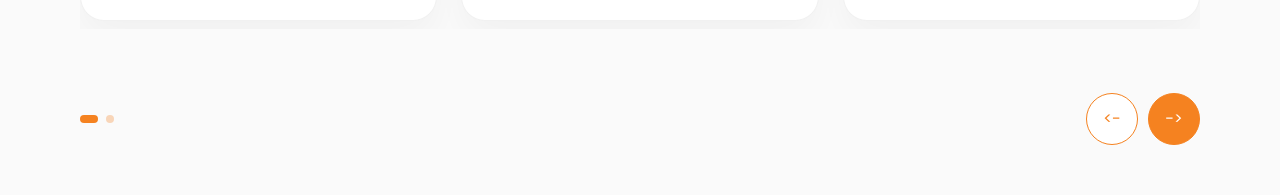
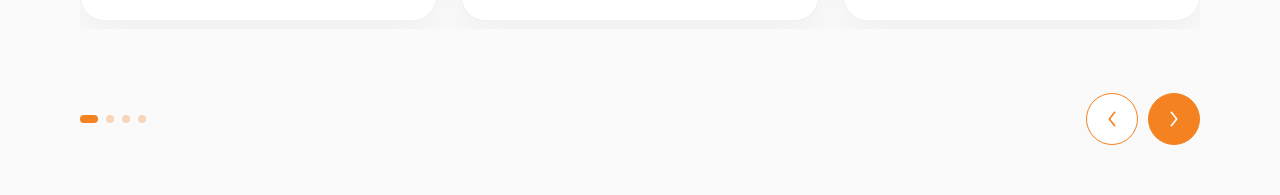
Before and after one commit to habibtitraoui/mercus.ai, a React (Vite) app: page / in a window 1280 px wide. Shown: the part 4411-4606 px from the top of the page. Built offline with nearby package versions, Linux system fonts and the light colour scheme.

Commit message:
fix slider

```diff
--- a/src/features/landing/LandingPage.tsx
+++ b/src/features/landing/LandingPage.tsx
@@ -12,10 +12,10 @@ import { WorkforceSection } from './sections/WorkforceSection'
 
 export function LandingPage() {
   return (
-    <div className="w-full pt-[88px] sm:pt-24 md:pt-[108px] lg:pt-[120px] 2xl:pt-[124px]">
+    <div className="w-full pt-22 sm:pt-24 md:pt-27 lg:pt-30 2xl:pt-31">
       <Header />
 
-      <main className="mx-auto w-full max-w-[1688px] space-y-16 px-4 sm:px-6 md:space-y-20 md:px-12 lg:px-20 2xl:px-[124px]">
+      <main className="mx-auto w-full max-w-422 space-y-16 px-4 sm:px-6 md:space-y-20 md:px-12 lg:px-20 2xl:px-31">
         <HeroSection />
         <ProblemsSection />
         <WorkforceSection />
--- a/src/features/landing/components/ui/FeatureIcon.tsx
+++ b/src/features/landing/components/ui/FeatureIcon.tsx
@@ -285,6 +285,26 @@ const iconMap = {
       />
     </>
   ),
+  chevronLeft: (
+  <path
+    d="M22 8l-8 10 8 10"
+    fill="none"
+    stroke="currentColor"
+    strokeWidth="2.6"
+    strokeLinecap="round"
+    strokeLinejoin="round"
+  />
+),
+chevronRight: (
+  <path
+    d="M14 8l8 10-8 10"
+    fill="none"
+    stroke="currentColor"
+    strokeWidth="2.6"
+    strokeLinecap="round"
+    strokeLinejoin="round"
+  />
+),
 } as const
 
 export function FeatureIcon({ name, className = '' }: FeatureIconProps) {
--- a/src/features/landing/sections/ComplexitySection.tsx
+++ b/src/features/landing/sections/ComplexitySection.tsx
@@ -6,13 +6,13 @@ export function ComplexitySection() {
     <section className="text-center">
       <div className="flex flex-col items-center text-center">
         <Eyebrow id="how-it-works">Simple flow</Eyebrow>
-        <h2 className="mx-auto max-w-[980px] text-center text-[clamp(2.25rem,6vw,64px)] font-semibold leading-[1.12] tracking-[-0.045em] text-[#111111]">
+        <h2 className="mx-auto max-w-245 text-center text-[clamp(2.25rem,6vw,64px)] font-semibold leading-[1.12] tracking-[-0.045em] text-[#111111]">
           We hate complexity
         </h2>
       </div>
       <div className="mt-16 grid grid-cols-1 items-center gap-7 lg:grid-cols-[minmax(280px,1fr)_minmax(320px,1fr)] lg:gap-10">
         <div
-          className="relative mx-auto h-[200px] w-[200px] rounded-full shadow-[inset_0_22px_30px_rgba(255,255,255,0.25),inset_0_-16px_24px_rgba(132,64,0,0.22),0_28px_40px_rgba(230,129,32,0.2)] sm:h-[240px] sm:w-[240px]"
+          className="relative mx-auto h-50 w-50 rounded-full shadow-[inset_0_22px_30px_rgba(255,255,255,0.25),inset_0_-16px_24px_rgba(132,64,0,0.22),0_28px_40px_rgba(230,129,32,0.2)] sm:h-60 sm:w-60"
           aria-hidden="true"
           style={{
             background:
@@ -20,7 +20,7 @@ export function ComplexitySection() {
           }}
         >
           <div className="absolute inset-7 rounded-full border-2 border-[rgba(255,225,184,0.65)]" />
-          <span className="absolute top-[25px] left-[99px] h-[150px] w-0.5 rotate-[32deg] bg-[rgba(255,226,182,0.7)] sm:top-7 sm:left-[119px] sm:h-[184px]" />
+          <span className="absolute top-6.25 left-24.75 h-37.5 w-0.5 rotate-32 bg-[rgba(255,226,182,0.7)] sm:top-7 sm:left-[119px] sm:h-[184px]" />
           <span className="absolute top-[25px] left-[99px] h-[150px] w-0.5 -rotate-[32deg] bg-[rgba(255,226,182,0.7)] sm:top-7 sm:left-[119px] sm:h-[184px]" />
           <span className="absolute top-[99px] left-[25px] h-0.5 w-[150px] rotate-[24deg] bg-[rgba(255,226,182,0.7)] sm:top-[119px] sm:left-7 sm:w-[184px]" />
           <span className="absolute top-[99px] left-[25px] h-0.5 w-[150px] -rotate-[24deg] bg-[rgba(255,226,182,0.7)] sm:top-[119px] sm:left-7 sm:w-[184px]" />
--- a/src/features/landing/sections/TestimonialsSection.tsx
+++ b/src/features/landing/sections/TestimonialsSection.tsx
@@ -1,127 +1,121 @@
-import { useEffect, useRef, useState } from 'react'
+import { useRef, useState, useEffect } from 'react'
 import { Eyebrow } from '../components/ui/Eyebrow'
+import { FeatureIcon } from '../components/ui/FeatureIcon'
 import { testimonials } from '../data/content'
 
 export function TestimonialsSection() {
-  const [activePage, setActivePage] = useState(0)
-  const [slidesPerView, setSlidesPerView] = useState(1)
-  const slideRefs = useRef<Array<HTMLElement | null>>([])
+  const [activeSlide, setActiveSlide] = useState(0)
+  const containerRef = useRef<HTMLDivElement>(null)
 
+  const slidesPerView = window.innerWidth >= 1024 ? 3 : window.innerWidth >= 768 ? 2 : 1
+
+  const totalSlides = testimonials.length
+  const maxIndex = totalSlides - slidesPerView
+
+  const scrollToSlide = (index: number) => {
+    if (!containerRef.current) return
+    const container = containerRef.current
+    const slideWidth = container.scrollWidth / totalSlides
+    container.scrollTo({
+      left: slideWidth * index,
+      behavior: 'smooth',
+    })
+    setActiveSlide(index)
+  }
+
+  const prevSlide = () => {
+    const newIndex = activeSlide === 0 ? maxIndex : activeSlide - 1
+    scrollToSlide(newIndex)
+  }
+
+  const nextSlide = () => {
+    const newIndex = activeSlide === maxIndex ? 0 : activeSlide + 1
+    scrollToSlide(newIndex)
+  }
+
+  // Update activeSlide on resize (optional)
   useEffect(() => {
     const handleResize = () => {
-      const nextSlidesPerView =
-        window.innerWidth >= 1024 ? 3 : window.innerWidth >= 768 ? 2 : 1
-
-      setSlidesPerView(nextSlidesPerView)
-      setActivePage((current) =>
-        Math.min(current, Math.max(0, testimonials.length - nextSlidesPerView)),
-      )
+      setActiveSlide((prev) => Math.min(prev, maxIndex))
     }
-
-    handleResize()
     window.addEventListener('resize', handleResize)
-
-    return () => {
-      window.removeEventListener('resize', handleResize)
-    }
-  }, [])
-
-  useEffect(() => {
-    slideRefs.current[activePage]?.scrollIntoView({
-      behavior: 'smooth',
-      block: 'nearest',
-      inline: 'start',
-    })
-  }, [activePage])
-
-  const pageCount = Math.max(1, testimonials.length - slidesPerView + 1)
-
-  const previousTestimonial = () => {
-    setActivePage((current) => (current === 0 ? pageCount - 1 : current - 1))
-  }
-
-  const nextTestimonial = () => {
-    setActivePage((current) => (current === pageCount - 1 ? 0 : current + 1))
-  }
+    return () => window.removeEventListener('resize', handleResize)
+  }, [maxIndex])
 
   return (
     <section className="flex flex-col items-center text-center">
       <Eyebrow>Testimonials</Eyebrow>
-      <h2 className="mx-auto max-w-[980px] text-center text-[clamp(2.25rem,6vw,64px)] font-semibold leading-[1.12] tracking-[-0.045em] text-[#111111]">
+      <h2 className="mx-auto max-w-245 text-center text-[clamp(2.25rem,6vw,64px)] font-semibold leading-[1.12] tracking-[-0.045em] text-[#111111]">
         We all need proof
       </h2>
+
       <div className="mt-16 w-full">
         <div
+          ref={containerRef}
           className="flex snap-x snap-mandatory gap-6 overflow-x-auto scroll-smooth pb-2 [scrollbar-width:none] [&::-webkit-scrollbar]:hidden"
           style={{ msOverflowStyle: 'none' }}
         >
-          {testimonials.map((item, index) => (
+          {testimonials.map((item) => (
             <article
-              className="w-full shrink-0 snap-start basis-full rounded-3xl border border-[rgba(17,17,17,0.06)] bg-white p-[22px] text-left shadow-[0_18px_38px_rgba(17,17,17,0.04)] md:basis-[calc((100%-24px)/2)] lg:basis-[calc((100%-48px)/3)] lg:p-7"
               key={item.name}
-              ref={(node) => {
-                slideRefs.current[index] = node
-              }}
+              className="w-full shrink-0 snap-start basis-full rounded-3xl border border-[rgba(17,17,17,0.06)] bg-white p-5.5 text-left shadow-[0_18px_38px_rgba(17,17,17,0.04)] md:basis-[calc((100%-24px)/2)] lg:basis-[calc((100%-48px)/3)] lg:p-7"
             >
               <div className="flex items-center gap-3">
                 <div className="inline-flex h-12 w-12 items-center justify-center rounded-full border border-[#efefef] text-xl uppercase text-[#111111]">
                   {item.name.charAt(0)}
                 </div>
                 <div>
-                  <h3 className="mt-6 mb-2.5 text-2xl leading-[1.3] text-[#111111]">
-                    {item.name}
-                  </h3>
-                  <p className="text-base leading-7 text-[#6b6b6b] sm:text-2xl sm:leading-[1.45]">
-                    {item.role}
-                  </p>
+                  <h3 className="mt-6 mb-2.5 text-2xl leading-[1.3] text-[#111111]">{item.name}</h3>
+                  <p className="text-base leading-7 text-[#6b6b6b] sm:text-2xl sm:leading-[1.45]">{item.role}</p>
                 </div>
               </div>
-              <p className="my-6 text-base leading-7 text-[#6b6b6b] sm:text-2xl sm:leading-[1.45]">
-                {item.text}
-              </p>
-              <a
-                href="#contact"
-                className="text-base text-[#f58220] no-underline sm:text-xl"
-              >
+
+              <p className="my-6 text-base leading-7 text-[#6b6b6b] sm:text-2xl sm:leading-[1.45]">{item.text}</p>
+
+              <a href="#contact" className="text-base text-[#f58220] no-underline sm:text-xl">
                 Read story
               </a>
             </article>
           ))}
         </div>
       </div>
+
+      {/* Pagination + Arrows */}
       <div className="mt-16 flex w-full flex-col items-center justify-between gap-4 sm:flex-row">
-        <div className="flex gap-2" aria-label="Testimonials pagination">
-          {Array.from({ length: pageCount }).map((_, index) => (
+        {/* Pagination Dots */}
+        <div className="flex gap-2">
+          {testimonials.map((_, index) => (
             <button
-              type="button"
-              key={`testimonial-page-${index + 1}`}
-              aria-label={`Go to testimonial slide ${index + 1}`}
-              aria-pressed={activePage === index}
-              className={`h-2 rounded-full transition-all ${
-                activePage === index
-                  ? 'w-[18px] bg-[#f58220]'
+              key={index}
+              onClick={() => scrollToSlide(index)}
+              className={`h-2 rounded-full transition-all cursor-pointer ${
+                index === activeSlide
+                  ? 'w-4.5 bg-[#f58220]'
                   : 'w-2 bg-[rgba(245,130,32,0.3)]'
               }`}
-              onClick={() => setActivePage(index)}
+              aria-label={`Go to slide ${index + 1}`}
             />
           ))}
         </div>
+
+        {/* Arrows */}
         <div className="flex gap-2.5">
           <button
             type="button"
-            className="h-[52px] w-[52px] rounded-full border border-[#f58220] bg-white text-2xl text-[#f58220]"
+            onClick={prevSlide}
+            className="flex h-13 w-13 items-center justify-center rounded-full border border-[#f58220] bg-white text-[#f58220] cursor-pointer"
             aria-label="Previous testimonial"
-            onClick={previousTestimonial}
           >
-            {'<-'}
+            <FeatureIcon name="chevronLeft" className="h-6 w-6" />
           </button>
+
           <button
             type="button"
-            className="h-[52px] w-[52px] rounded-full border border-[#f58220] bg-[#f58220] text-2xl text-white"
+            onClick={nextSlide}
+            className="flex h-13 w-13 items-center justify-center rounded-full border border-[#f58220] bg-[#f58220] text-white cursor-pointer"
             aria-label="Next testimonial"
-            onClick={nextTestimonial}
           >
-            {'->'}
+            <FeatureIcon name="chevronRight" className="h-6 w-6" />
           </button>
         </div>
       </div>
```
Also changed, not shown: src/features/landing/sections/WorkforceSection.tsx (+5 -5 lines), src/types/coolicons-react.d.ts (added, +24 -0 lines).
